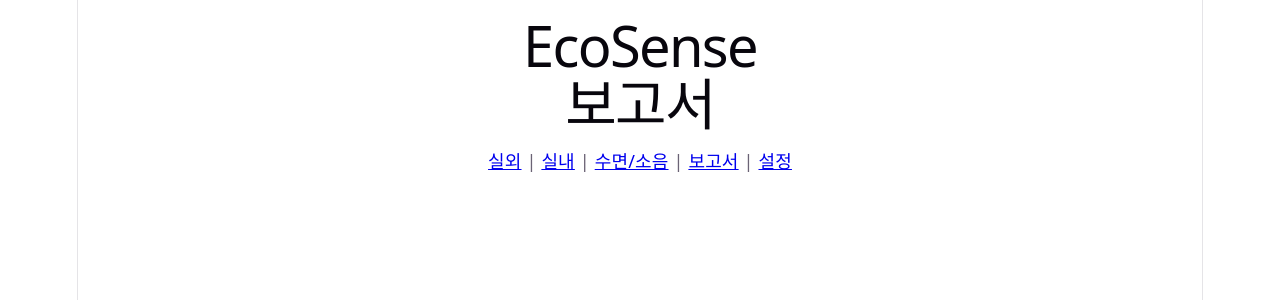
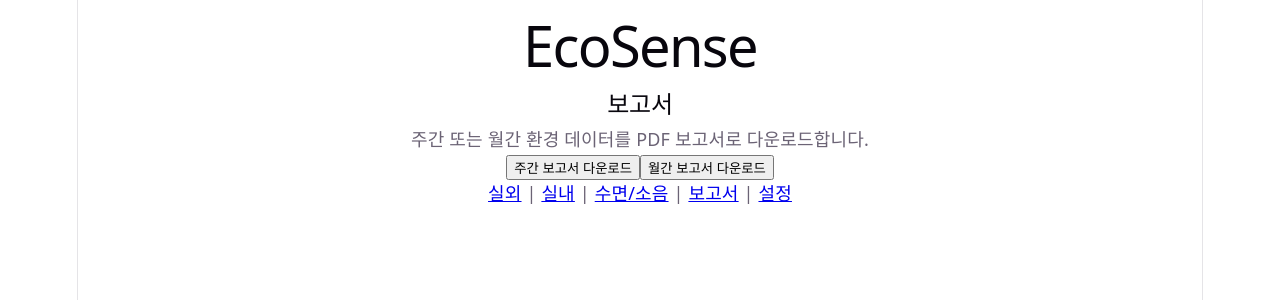
Before and after one commit to kanzer0509-cpu/ecosence-project, a React (Vite) app in the folder frontend/: page /reports in a window 1280 px wide. Shown: the top 300 px of the page. Built offline with nearby package versions, Linux system fonts and the light colour scheme; no server answers.

Commit message:
리포트 다운로드 추가

```diff
--- a/frontend/src/pages/ReportsPage.jsx
+++ b/frontend/src/pages/ReportsPage.jsx
@@ -1,3 +1,60 @@
+import { useState } from 'react';
+
+import { downloadReport } from '../services/report';
+
 export default function ReportsPage() {
-  return <h1>보고서</h1>;
+  const [isLoading, setIsLoading] = useState(false);
+
+  const handleDownload = async (period) => {
+    try {
+      setIsLoading(true);
+
+      const blob = await downloadReport(period);
+      const url = window.URL.createObjectURL(blob);
+
+      const link = document.createElement('a');
+      link.href = url;
+      link.download =
+        period === 'weekly'
+          ? 'ecosense-weekly-report.pdf'
+          : 'ecosense-monthly-report.pdf';
+
+      link.click();
+
+      window.URL.revokeObjectURL(url);
+    } catch (error) {
+      console.error('보고서 다운로드 실패:', error);
+      alert('보고서를 다운로드하지 못했습니다.');
+    } finally {
+      setIsLoading(false);
+    }
+  };
+
+  return (
+    <section>
+      <h2>보고서</h2>
+
+      <p>주간 또는 월간 환경 데이터를 PDF 보고서로 다운로드합니다.</p>
+
+      <div>
+        <button
+          type="button"
+          onClick={() => handleDownload('weekly')}
+          disabled={isLoading}
+        >
+          주간 보고서 다운로드
+        </button>
+
+        <button
+          type="button"
+          onClick={() => handleDownload('monthly')}
+          disabled={isLoading}
+        >
+          월간 보고서 다운로드
+        </button>
+      </div>
+
+      {isLoading && <p>보고서를 생성하는 중입니다...</p>}
+    </section>
+  );
 }
--- /dev/null
+++ b/frontend/src/services/report.js
@@ -0,0 +1,18 @@
+import api from './api';
+
+export const getReportHistory = async (limit = 10) => {
+  const response = await api.get('/report/history', {
+    params: { limit },
+  });
+
+  return response.data;
+};
+
+export const downloadReport = async (period) => {
+  const response = await api.get('/report/download', {
+    params: { period },
+    responseType: 'blob',
+  });
+
+  return response.data;
+};
```
